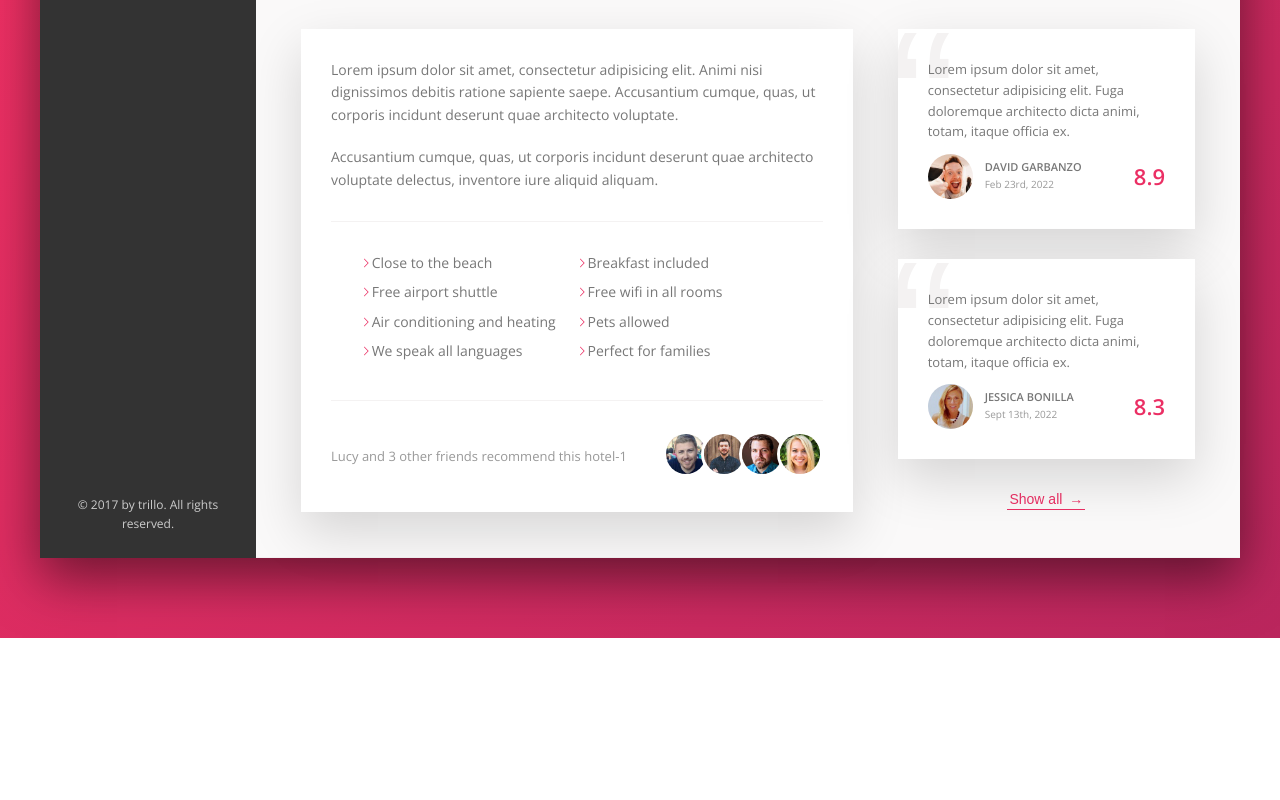
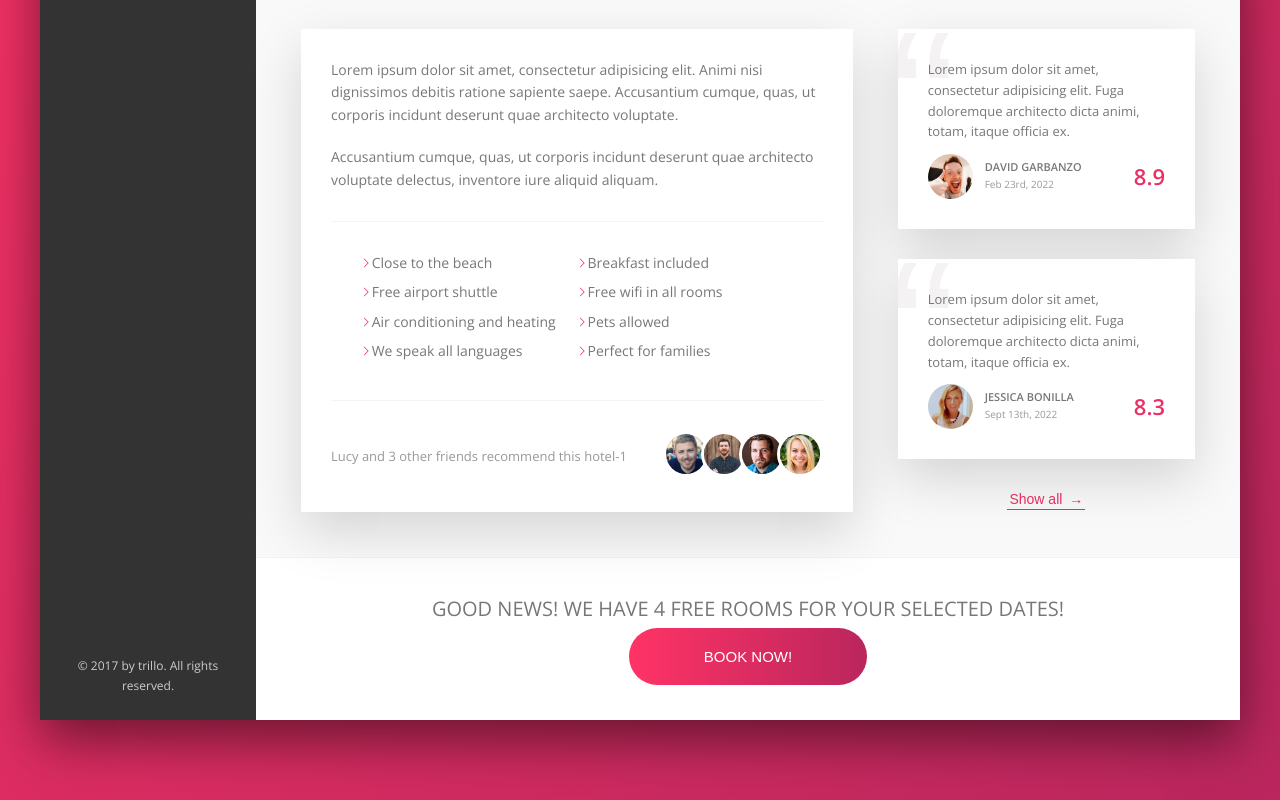
Before and after one commit to davidgq10/BeautifulWebsiteUsingCSSFlexbox, a website: page index.html in a window 1280 px wide. Shown: the part 614-1414 px from the top of the page. Before the commit the page ends 1252 px from the top, so only its background shows below. Drawn offline with nearby package versions, Linux system fonts and the light colour scheme.

Commit message:
created call to action section

```diff
--- a/index.html
+++ b/index.html
@@ -215,7 +215,6 @@
                 </figcaption>
               </figure>
               <figure class="review">
-
                 <blockquote class="review__text">
                   Lorem ipsum dolor sit amet, consectetur adipisicing elit. Fuga
                   doloremque architecto dicta animi, totam, itaque officia ex.
@@ -233,11 +232,23 @@
                   <div class="review__rating">8.3</div>
                 </figcaption>
               </figure>
-              <button class="btn-inline">
-                Show all <span>&rarr;</span>
+              <button class="btn-inline">Show all <span>&rarr;</span></button>
+            </figure>
+
+          </div>
+          <div class="cta">
+              <h2 class="cta__book-now">
+                Good news! We have 4 free rooms for your selected dates!
+              </h2>
+              <button class="btn">
+                <span class="btn__visible">
+                  Book now!
+                </span>
+                <span class="btn__invisible">
+                  Only 4 rooms left
+                </span>
               </button>
-            </figure>
-          </div>
+            </div>
         </main>
       </div>
     </div>
--- a/sass/_components.scss
+++ b/sass/_components.scss
@@ -45,7 +45,7 @@
     }
   }
 
-  &__input:focus+&__button {
+  &__input:focus + &__button {
     background-color: var(--color-grey-light-3);
   }
 
@@ -77,7 +77,7 @@
   display: flex;
   align-items: center;
 
-  &>* {
+  & > * {
     padding: 0 2rem;
     cursor: pointer;
     height: 100%;
@@ -85,7 +85,7 @@
     align-items: center;
   }
 
-  &>*:hover {
+  & > *:hover {
     background-color: var(--color-grey-light-2);
   }
 
@@ -217,8 +217,6 @@
     text-transform: uppercase;
     letter-spacing: 1px;
     padding: 1.25rem 3rem;
-
-
   }
 
   &__stars {
@@ -230,7 +228,7 @@
   &__icon--location {
     width: 1.75rem;
     height: 1.75rem;
-    fill: var(--color-primary)
+    fill: var(--color-primary);
   }
 
   &__icon--location {
@@ -254,17 +252,15 @@
     color: #fff;
     padding: 0 2.25rem;
     align-self: stretch;
-
   }
 
   &__rating--average {
     font-size: 2.25rem;
     font-weight: 300;
-
   }
 
   &__rating--count {
-    font-size: .8rem;
+    font-size: 0.8rem;
     text-transform: uppercase;
     margin-top: -3px;
   }
@@ -282,16 +278,16 @@
   display: inline-block;
   background-color: transparent;
   cursor: pointer;
-  transition: all .2s;
+  transition: all 0.2s;
 
   & span {
     margin-left: 3px;
-    transition: margin-left .2s;
+    transition: margin-left 0.2s;
   }
 
   &:hover {
     color: var(--color-grey-dark-1);
-    span{
+    span {
       margin-left: 8px;
     }
   }
@@ -302,7 +298,6 @@
   }
 }
 
-
 @keyframes pulsate {
   0% {
     transform: scale(1);
@@ -311,7 +306,7 @@
 
   50% {
     transform: scale(1.05);
-    box-shadow: 0 1rem 4rem rgba($color: black, $alpha: .25);
+    box-shadow: 0 1rem 4rem rgba($color: black, $alpha: 0.25);
   }
 
   100% {
@@ -325,7 +320,6 @@
 .paragraph:not(:last-of-type) {
   margin-bottom: 2rem;
 }
-
 
 ////////////////////////////////////////
 // LIST
@@ -348,7 +342,7 @@
     display: inline-block;
     height: 1rem;
     width: 1rem;
-    margin-right: .7px;
+    margin-right: 0.7px;
     //background-image: url(../img/chevron-thin-right.svg);
     background-color: var(--color-primary);
     -webkit-mask-image: url(../img/chevron-thin-right.svg);
@@ -357,7 +351,6 @@
     mask-size: cover;
   }
 }
-
 
 ////////////////////////////////////////
 // RECOMMEND
@@ -405,14 +398,13 @@
     display: flex;
     align-items: center;
     margin-top: 1.2rem;
-
   }
 
   &__photo {
     height: 4.5rem;
     width: 4.5rem;
     border-radius: 100%;
-    margin-right: 1.2rem
+    margin-right: 1.2rem;
   }
 
   &__user-box {
@@ -426,11 +418,9 @@
   }
 
   &__user-date {
-
     font-size: 1rem;
-    margin-bottom: .4rem;
+    margin-bottom: 0.4rem;
     color: var(--color-grey-dark-3);
-
   }
 
   &__rating {
@@ -443,7 +433,7 @@
     content: "\201C";
     position: absolute;
     top: -2.75rem;
-    left: -.8rem;
+    left: -0.8rem;
     line-height: 1;
     font-size: 20rem;
     font-family: sans-serif;
@@ -451,3 +441,71 @@
     z-index: 1;
   }
 }
+
+////////////////////////////////////////
+// CALL TO ACTION
+
+.cta {
+  padding: 3.5rem 0;
+  text-align: center;
+
+  &__book-now {
+    text-transform: uppercase;
+    font-size: 2rem;
+    font-weight: 300;
+    margin-bottom: 2.5px;
+  }
+}
+
+.btn {
+  font-size: 1.5rem;
+  font-weight: 300;
+  text-transform: uppercase;
+  border-radius: 100px;
+  border: none;
+  background-image: linear-gradient(
+    to right,
+    var(--color-primary-light),
+    var(--color-primary-dark)
+  );
+  color: #fff;
+  position: relative;
+  overflow: hidden;
+  padding: 0 7.5rem;
+
+  & > * {
+    display: inline-block;
+    width: 100%;
+    height: 100%;
+    transition: all 0.2s;
+  }
+
+  &__visible {
+    padding: 2rem 0;
+  }
+
+  &__invisible {
+    position: absolute;
+    left: 0;
+    top: -100%;
+    padding: 2rem 0;
+  }
+
+  &:hover {
+    background-image: linear-gradient(
+      to left, var(--color-primary-light),
+      var(--color-primary-dark)
+    );
+  }
+  &:hover &__visible {
+    transform: translateY(100%);
+  }
+
+  &:hover &__invisible {
+    top: 0;
+  }
+  &:focus {
+    outline: none;
+    animation: pulsate 1s infinite;
+  }
+}
```
Also changed, not shown: css/style.css, 2 other files.
